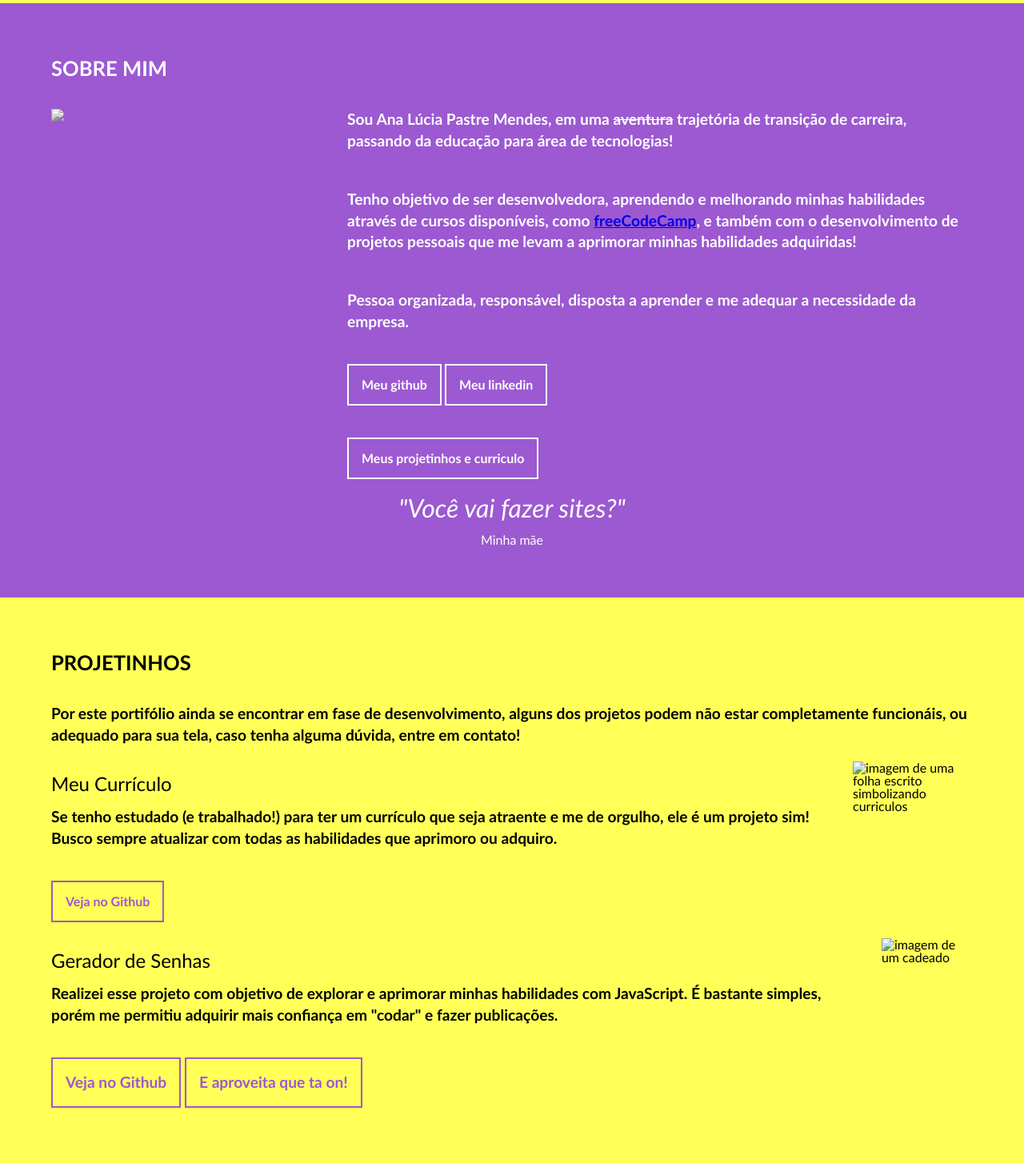
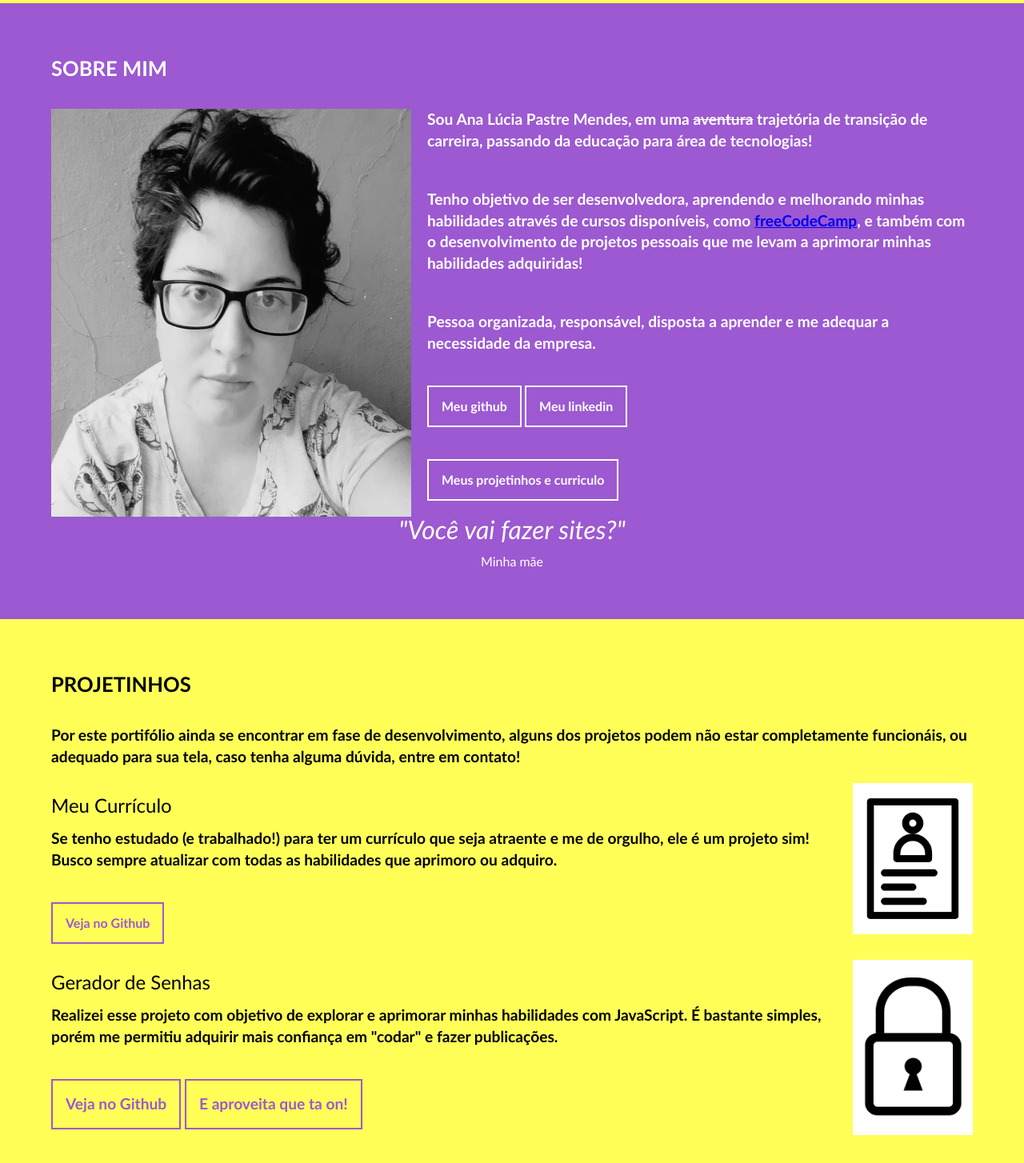
Before and after one commit to AnLuPaM/portifolio, a plain HTML site: page index.html in a window 1280 px wide. Shown: the part 860-2314 px from the top of the page at 80% size. Drawn offline with Linux system fonts and the light colour scheme.

Commit message:
Add files via upload

```diff
--- a/css/css/style.css
+++ b/css/css/style.css
@@ -144,7 +144,7 @@ p {
 .about-img {
     display: block;
     width: 100%;
-    max-width: 350px;
+    max-width: 450px;
     margin:  auto var(--spacing);
     filter: grayscale(100%);
     transition: .5s ease-in-out;
--- a/index.html
+++ b/index.html
@@ -19,7 +19,7 @@
     <section class="about primary-theme" id="about">
         <h2>Sobre mim</h2>
         <div class="about-container">
-            <img src="/portifolio-main/css/css/Foto.jfif" class="about-img" >
+            <img src="images/Foto.jfif" class="about-img" >
             <div class="about-text">
             <p> Sou <em>Ana Lúcia Pastre Mendes</em>, em uma <del>aventura</del> trajetória de transição de carreira, passando da educação para área de tecnologias!</p>
             <p><br>Tenho objetivo de ser desenvolvedora, aprendendo e melhorando minhas habilidades através de cursos disponíveis, como <a target="_blank" href="https://www.freecodecamp.org">freeCodeCamp</a>, e também com o desenvolvimento de projetos pessoais que me levam a aprimorar minhas habilidades adquiridas!</p>
@@ -42,7 +42,7 @@
             <!--<a href="https://github.com/AnLuPaM/curriculo.git">Olha que lindo ele no github</a>-->
             <a href="https://github.com/AnLuPaM/curriculo.git" class="button" target="_blank">Veja no Github</a>
             </div>
-            <img src="/portifolio-main/css/css/cv.png" class="article-img" alt="imagem de uma folha escrito simbolizando curriculos">
+            <img src="images/cv.png" class="article-img" alt="imagem de uma folha escrito simbolizando curriculos">
         </article>
 
         <article>
@@ -52,7 +52,7 @@
             <a href="https://github.com/AnLuPaM/geradorDeSenha" class="button"target="_blank">Veja no Github</a>
             <a href="https://gerasenhadaana.netlify.app/" class="button"target="_blank">E aproveita que ta on!</a>
             </div>
-            <img src="/portifolio-main/css/css/senha.png" class="article-img" alt="imagem de um cadeado">
+            <img src="images/senha.png" class="article-img" alt="imagem de um cadeado">
         </article>
 
         <!--<article>
```
Also changed, not shown: images/Foto.jfif (added), images/cv.png (added), images/senha.png (added).
